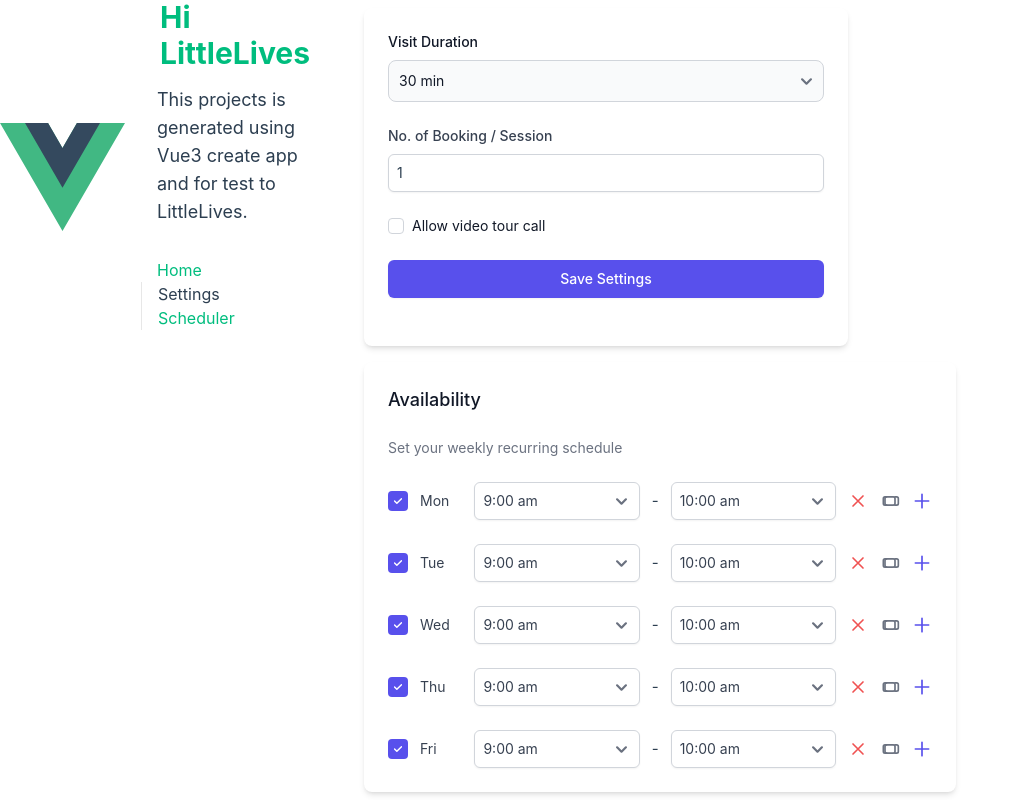
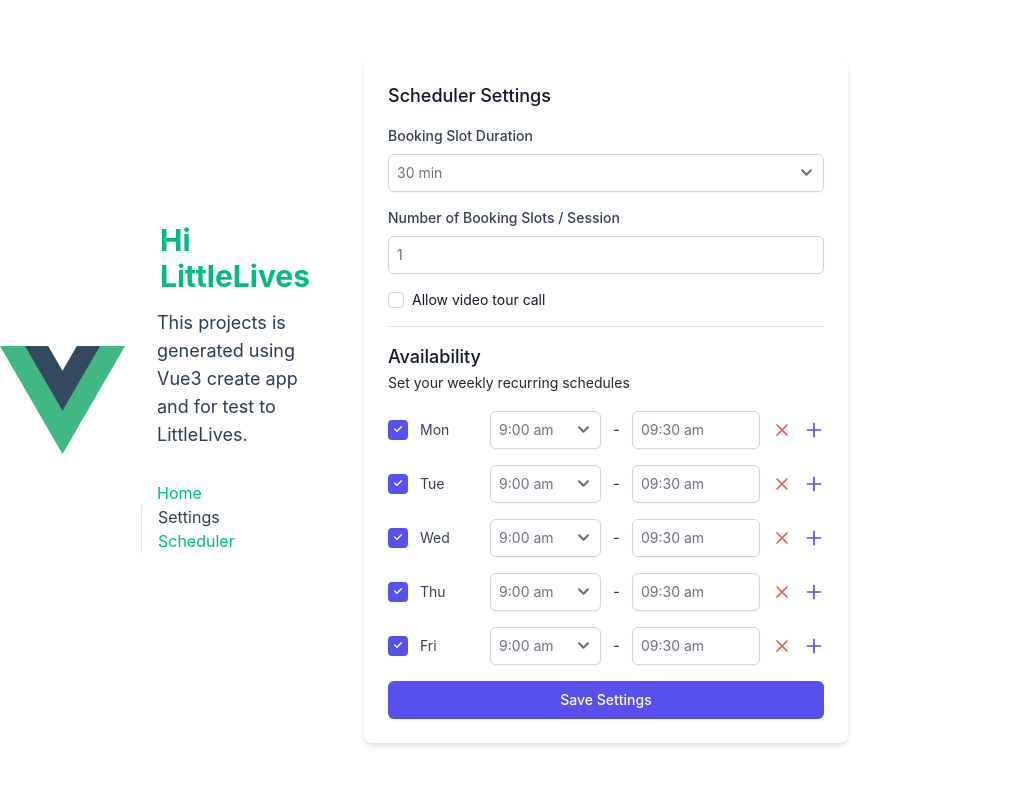
Before and after one commit to barayuda/vue3-calendar-settings, a Vue app: page /settings in a window 1280 px wide. Shown: the whole page, without its empty margins (0-1018 px from the left). Built offline with nearby package versions, Linux system fonts and the light colour scheme.

Commit message:
feat: refactor UI and add functionality to load and save setting

```diff
--- a/src/views/SettingsFormView.vue
+++ b/src/views/SettingsFormView.vue
@@ -1,18 +1,17 @@
 <template>
-  <form
-    @submit.prevent="saveSettings"
-    class="space-y-6 p-6 bg-white shadow-md rounded-lg ml-10 col-span-5"
-  >
+  <div class="p-6 bg-white shadow-md rounded-lg space-y-4 ml-10 col-span-5">
+    <h2 class="text-lg font-medium text-gray-900">Scheduler Settings</h2>
+
+    <!-- Duration Selection -->
     <div class="space-y-2">
-      <label for="duration" class="block mb-2 text-sm font-medium text-gray-900 dark:text-white"
-        >Visit Duration</label
+      <label for="duration" class="block text-sm font-medium text-gray-700"
+        >Booking Slot Duration</label
       >
       <select
         v-model="settings.duration"
         id="duration"
-        class="bg-gray-50 cursor-pointer border border-gray-300 text-gray-900 text-sm rounded-lg focus:ring-blue-500 focus:border-blue-500 block w-full p-2.5 dark:bg-gray-700 dark:border-gray-600 dark:placeholder-gray-400 dark:text-white dark:focus:ring-blue-500 dark:focus:border-blue-500"
+        class="block cursor-pointer text-gray-500 w-full p-2 border border-gray-300 rounded-md shadow-sm focus:ring-indigo-500 focus:border-indigo-500 sm:text-sm"
       >
-        <option value="" disabled>Select</option>
         <option value="15">15 min</option>
         <option value="30">30 min</option>
         <option value="45">45 min</option>
@@ -21,19 +20,21 @@
       </select>
     </div>
 
+    <!-- Booking Slot Number -->
     <div class="space-y-2">
       <label for="slots" class="block text-sm font-medium text-gray-700"
-        >No. of Booking / Session</label
+        >Number of Booking Slots / Session</label
       >
       <input
         type="number"
         id="slots"
         v-model="settings.slots"
         min="1"
-        class="block cursor-pointer w-full p-2 border border-gray-300 rounded-md shadow-sm focus:ring-indigo-500 focus:border-indigo-500 sm:text-sm"
+        class="block cursor-pointer text-gray-500 w-full p-2 border border-gray-300 rounded-md shadow-sm focus:ring-indigo-500 focus:border-indigo-500 sm:text-sm"
       />
     </div>
 
+    <!-- Allow Video Call -->
     <div class="flex items-center">
       <input
         id="videoCall"
@@ -41,65 +42,48 @@
         v-model="settings.allowVideoCall"
         class="h-4 w-4 cursor-pointer text-indigo-600 border-gray-300 rounded focus:ring-indigo-500"
       />
-      <label for="videoCall" class="ml-2 cursor-pointer block text-sm text-gray-900"
+      <label for="videoCall" class="cursor-pointer ml-2 block text-sm text-gray-900"
         >Allow video tour call</label
       >
     </div>
 
-    <div>
-      <button
-        type="submit"
-        class="w-full inline-flex justify-center py-2 px-4 border border-transparent shadow-sm text-sm font-medium rounded-md text-white bg-indigo-600 hover:bg-indigo-700 focus:outline-none focus:ring-2 focus:ring-offset-2 focus:ring-indigo-500"
-      >
-        Save Settings
-      </button>
-    </div>
-  </form>
+    <hr class="my-10" />
 
-  <br />
+    <h2 class="text-lg font-medium text-gray-900">Availability</h2>
+    <small class="text-sm text-gray-800">Set your weekly recurring schedules</small>
 
-  <div class="space-y-6 p-6 bg-white shadow-md rounded-lg ml-10 col-start-4 col-end-10">
-    <h2 class="text-lg font-medium text-gray-900">Availability</h2>
-    <p class="text-sm text-gray-500">Set your weekly recurring schedule</p>
-
-    <div v-for="day in days" :key="day.name" class="flex items-center space-x-3">
-      <!-- Checkbox for each day -->
+    <!-- Days and Time Slots -->
+    <div v-for="(day, index) in days" :key="index" class="flex items-center space-x-3 mt-4">
       <input
         type="checkbox"
         v-model="day.enabled"
         class="h-5 w-5 cursor-pointer text-indigo-600 border-gray-300 rounded focus:ring-indigo-500"
       />
 
-      <!-- Day label -->
       <span class="w-16 text-sm text-gray-700">{{ day.name }}</span>
 
-      <!-- Start time select -->
       <select
         v-model="day.startTime"
-        class="block cursor-pointer w-56 p-2 text-sm text-gray-700 border border-gray-300 rounded-md shadow-sm focus:ring-indigo-500 focus:border-indigo-500 sm:text-sm"
+        class="block w-50 p-2 text-gray-500 border border-gray-300 rounded-md shadow-sm focus:ring-indigo-500 focus:border-indigo-500 sm:text-sm"
       >
-        <option class="text-sm text-gray-700" v-for="time in times" :key="time" :value="time">
+        <option class="text-sm text-gray-500" v-for="time in times" :key="time" :value="time">
           {{ time }}
         </option>
       </select>
 
       <span>-</span>
 
-      <!-- End time select -->
-      <select
-        v-model="day.endTime"
-        class="block cursor-pointer w-56 text-sm text-gray-700 p-2 border border-gray-300 rounded-md shadow-sm focus:ring-indigo-500 focus:border-indigo-500 sm:text-sm"
-      >
-        <option class="text-sm text-gray-700" v-for="time in times" :key="time" :value="time">
-          {{ time }}
-        </option>
-      </select>
+      <input
+        type="text"
+        :value="calculateEndTime(day.startTime)"
+        class="block w-32 text-gray-500 p-2 border border-gray-300 rounded-md shadow-sm focus:ring-indigo-500 focus:border-indigo-500 sm:text-sm"
+        disabled
+      />
 
-      <!-- Action buttons -->
-      <button @click="removeTimeSlot(day)" class="text-red-500 hover:text-red-700">
+      <button @click="removeTimeSlot(index)" class="text-red-500 hover:text-red-700">
         <svg
           xmlns="http://www.w3.org/2000/svg"
-          class="h-5 w-5 cursor-pointer"
+          class="h-5 w-5"
           fill="none"
           viewBox="0 0 24 24"
           stroke="currentColor"
@@ -113,33 +97,10 @@
         </svg>
       </button>
 
-      <button @click="duplicateTimeSlot(day)" class="text-gray-500 hover:text-gray-700">
+      <button @click="addTimeSlot(index)" class="text-indigo-600 hover:text-indigo-800">
         <svg
           xmlns="http://www.w3.org/2000/svg"
-          class="h-5 w-5 cursor-pointer"
-          fill="none"
-          viewBox="0 0 24 24"
-          stroke="currentColor"
-        >
-          <path
-            stroke-linecap="round"
-            stroke-linejoin="round"
-            stroke-width="2"
-            d="M16 7H8a2 2 0 00-2 2v6a2 2 0 002 2h8a2 2 0 002-2V9a2 2 0 00-2-2z"
-          />
-          <path
-            stroke-linecap="round"
-            stroke-linejoin="round"
-            stroke-width="2"
-            d="M8 17H6a2 2 0 01-2-2V9a2 2 0 012-2h2m10 10h2a2 2 0 002-2V9a2 2 0 00-2-2h-2"
-          />
-        </svg>
-      </button>
-
-      <button @click="addTimeSlot(day)" class="text-indigo-600 hover:text-indigo-800">
-        <svg
-          xmlns="http://www.w3.org/2000/svg"
-          class="h-5 w-5 cursor-pointer"
+          class="h-5 w-5"
           fill="none"
           viewBox="0 0 24 24"
           stroke="currentColor"
@@ -153,21 +114,26 @@
         </svg>
       </button>
     </div>
+
+    <!-- Submit Button -->
+    <div>
+      <button
+        @click="saveSettings"
+        type="submit"
+        class="w-full inline-flex justify-center py-2 px-4 border border-transparent shadow-sm text-sm font-medium rounded-md text-white bg-indigo-600 hover:bg-indigo-700 focus:outline-none focus:ring-2 focus:ring-offset-2 focus:ring-indigo-500"
+      >
+        Save Settings
+      </button>
+    </div>
   </div>
 </template>
 
 <script lang="ts">
-import { defineComponent, reactive } from 'vue'
+import { defineComponent, onMounted, reactive } from 'vue'
 
 export default defineComponent({
   setup() {
-    let settings = reactive({
-      duration: '30',
-      slots: 1,
-      allowVideoCall: false
-      // Additional fields can be added here for weekdays/times
-    })
-
+    // Available times for selection
     const times = [
       '7:00 am',
       '8:00 am',
@@ -182,47 +148,89 @@ export default defineComponent({
       '5:00 pm'
     ]
 
+    // Days configuration
     const days = reactive([
-      { name: 'Mon', enabled: true, startTime: '9:00 am', endTime: '10:00 am' },
-      { name: 'Tue', enabled: true, startTime: '9:00 am', endTime: '10:00 am' },
-      { name: 'Wed', enabled: true, startTime: '9:00 am', endTime: '10:00 am' },
-      { name: 'Thu', enabled: true, startTime: '9:00 am', endTime: '10:00 am' },
-      { name: 'Fri', enabled: true, startTime: '9:00 am', endTime: '10:00 am' }
+      { name: 'Mon', enabled: true, startTime: '9:00 am' },
+      { name: 'Tue', enabled: true, startTime: '9:00 am' },
+      { name: 'Wed', enabled: true, startTime: '9:00 am' },
+      { name: 'Thu', enabled: true, startTime: '9:00 am' },
+      { name: 'Fri', enabled: true, startTime: '9:00 am' }
     ])
 
-    const removeTimeSlot = (day: any) => {
-      console.log('Removing time slot for', day.name)
+    // Settings object
+    const settings = reactive({
+      duration: 30, // Default duration 30 min
+      slots: 1, // Default 1 slot
+      allowVideoCall: false // Video call is initially disabled
+    })
+
+    // Calculate the end time based on duration and start time
+    const calculateEndTime = (startTime: string) => {
+      const [time, period] = startTime.split(' ')
+      let [hours, minutes] = time.split(':').map(Number)
+      if (period === 'pm' && hours !== 12) hours += 12
+      if (period === 'am' && hours === 12) hours = 0
+
+      const newMinutes = minutes + settings.duration
+      const newHours = hours + Math.floor(newMinutes / 60)
+      const finalMinutes = newMinutes % 60
+      const finalTime = newHours >= 12 ? 'pm' : 'am'
+
+      return `${(newHours % 12 || 12).toString().padStart(2, '0')}:${finalMinutes.toString().padStart(2, '0')} ${finalTime}`
     }
 
-    const duplicateTimeSlot = (day: any) => {
-      console.log('Duplicating time slot for', day.name)
+    // Add time slot for a day
+    const addTimeSlot = (index: number) => {
+      days.splice(index + 1, 0, {
+        ...days[index],
+        startTime: '10:00 am' // Default new time for demo purposes
+      })
     }
 
-    const addTimeSlot = (day: any) => {
-      console.log('Adding time slot for', day.name)
-    }
-
-    const saveSettings = () => {
-      localStorage.setItem('schedulerSettings', JSON.stringify(settings))
-    }
-
-    const loadSettings = () => {
-      const saved = localStorage.getItem('schedulerSettings')
-      if (saved) {
-        settings = JSON.parse(saved)
+    // Remove time slot for a day
+    const removeTimeSlot = (index: number) => {
+      if (days.length > 1) {
+        days.splice(index, 1)
+      } else {
+        // Disable the slot if there's only one left
+        days[index].enabled = false
       }
     }
 
+    // Save settings to localStorage
+    const saveSettings = () => {
+      localStorage.setItem('schedulerSettings', JSON.stringify(settings))
+      localStorage.setItem('schedulerDays', JSON.stringify(days))
+      alert('Settings saved to localStorage')
+    }
+
+    // Load settings from localStorage on mount
+    const loadSettings = () => {
+      const savedSettings = localStorage.getItem('schedulerSettings')
+      const savedDays = localStorage.getItem('schedulerDays')
+
+      if (savedSettings) {
+        Object.assign(settings, JSON.parse(savedSettings))
+      }
+
+      if (savedDays) {
+        Object.assign(days, JSON.parse(savedDays))
+      }
+    }
+
+    // Load the saved settings when the component is mounted
+    onMounted(() => {
+      loadSettings()
+    })
+
     return {
       settings,
-      saveSettings,
-      loadSettings,
-      // for list of time slots
       days,
       times,
+      calculateEndTime,
+      addTimeSlot,
       removeTimeSlot,
-      duplicateTimeSlot,
-      addTimeSlot
+      saveSettings
     }
   }
 })
```
